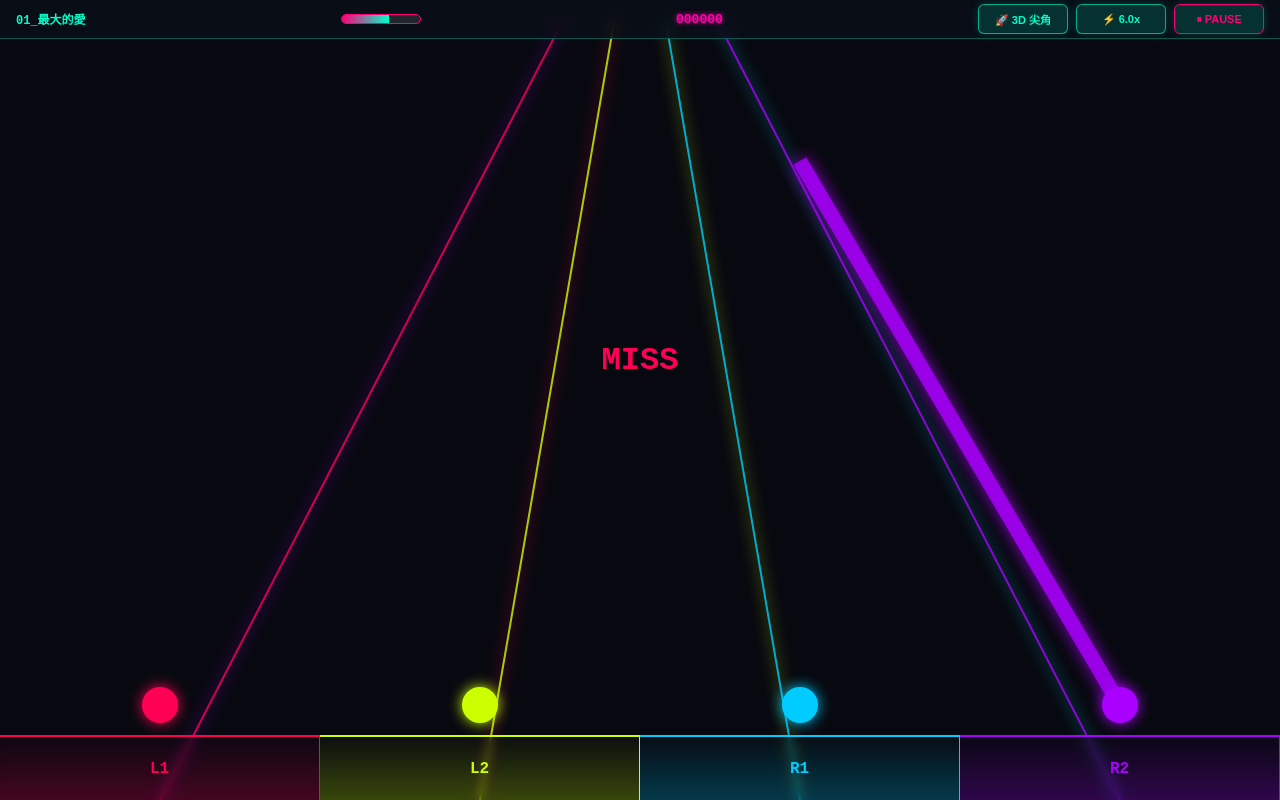
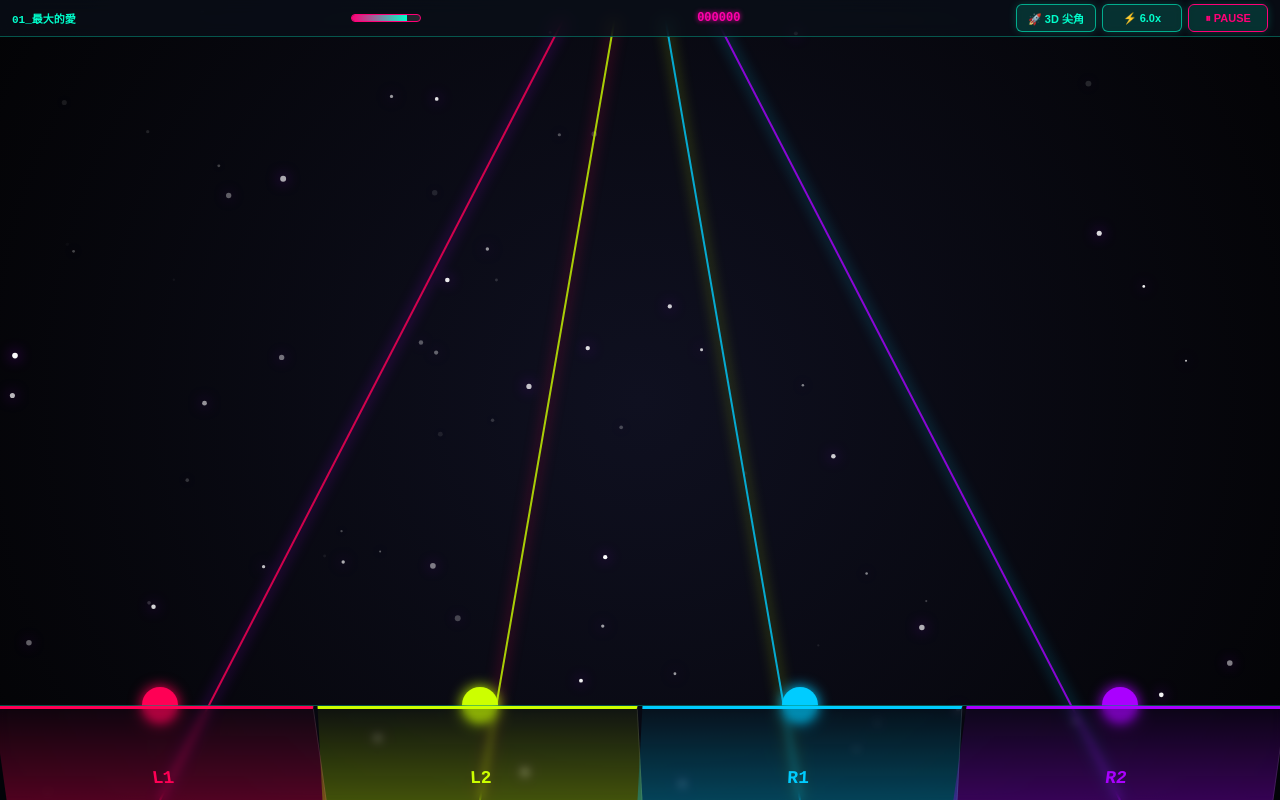
Before and after one commit to Heidiz17/arcatdia, a plain HTML site: page index.html in a window 1280 px wide. Both pictures are taken after a click on the button "▶ 啟動同步戰鬥 (全螢幕)". Drawn offline with Linux system fonts and the light colour scheme.

Commit message:
Add files via upload

```diff
--- a/app.js
+++ b/app.js
@@ -1,5 +1,5 @@
 /* =============================================================
-   🔒 Arcatdia Battle Engine v2.3 - Perfect Button Alignment & Fullscreen
+   🔒 Arcatdia Battle Engine v2.6 - Starfield & 3D Skew Lanes
    ============================================================= */
 
 const canvas = document.getElementById('battleCanvas');
@@ -14,19 +14,21 @@ resizeCanvas();
 
 let bpm = 175;
 let isPlaying = false;
+let isCalibrationMode = false;
 let score = 0;
 let combo = 0;
 let hp = 100;
 let notes = [];
 let particles = [];
+let stars = []; // 🌟 動態背景星空
 let startTime = 0;
 
 const audioOffsetMs = 250;
 let noteSpeed = 6.0;
+let playbackSpeed = 1.0;
 
 const lanePressed = [false, false, false, false];
 
-// 🎨 4 軌獨立色彩
 const laneColors = [
     { main: "#ff0055", glow: "rgba(255, 0, 85, 0.8)" },
     { main: "#ccff00", glow: "rgba(204, 255, 0, 0.8)" },
@@ -34,7 +36,7 @@ const laneColors = [
     { main: "#aa00ff", glow: "rgba(170, 0, 255, 0.8)" }
 ];
 
-let currentPerspectiveMode = 2; // 預設 🚀 3D 尖角
+let currentPerspectiveMode = 2; // 預設 3D 尖角
 
 function togglePerspectiveMode() {
     currentPerspectiveMode = currentPerspectiveMode === 1 ? 2 : 1;
@@ -54,7 +56,36 @@ function toggleNoteSpeed() {
     }
 }
 
-/* 🎛️ DSP 高音 Hi-Hat */
+function togglePlaybackSpeed() {
+    const speeds = [0.7, 1.0, 1.2];
+    let idx = speeds.indexOf(playbackSpeed);
+    playbackSpeed = speeds[(idx + 1) % speeds.length];
+
+    Object.keys(audioElements).forEach(key => {
+        audioElements[key].playbackRate = playbackSpeed;
+    });
+
+    const speedBtn = document.getElementById('speedToggleBtn');
+    if (speedBtn) {
+        speedBtn.innerText = `🎵 ${playbackSpeed.toFixed(1)}x`;
+    }
+}
+
+/* 🌟 初始化背景星空粒子 */
+function initStars() {
+    stars = [];
+    for (let i = 0; i < 70; i++) {
+        stars.push({
+            x: Math.random() * canvas.width,
+            y: Math.random() * canvas.height,
+            size: Math.random() * 2 + 1,
+            speed: Math.random() * 1.5 + 0.5,
+            alpha: Math.random()
+        });
+    }
+}
+initStars();
+
 const AudioContextClass = window.AudioContext || window.webkitAudioContext;
 let dspCtx = null;
 
@@ -95,20 +126,16 @@ function playHiHatHitSound() {
 }
 
 function createHitParticles(x, y, color) {
-    if (particles.length > 30) {
-        particles.splice(0, 10);
-    }
+    if (particles.length > 30) particles.splice(0, 10);
     for (let i = 0; i < 6; i++) {
         const angle = Math.random() * Math.PI * 2;
         const speed = Math.random() * 5 + 2;
         particles.push({
-            x: x,
-            y: y,
+            x: x, y: y,
             vx: Math.cos(angle) * speed,
             vy: Math.sin(angle) * speed,
             size: Math.random() * 3 + 2,
-            color: color,
-            alpha: 1.0
+            color: color, alpha: 1.0
         });
     }
 }
@@ -130,13 +157,23 @@ Object.keys(stemFiles).forEach(key => {
     audioElements[key] = audio;
 });
 
-function generate175BpmChart() {
+function generateChart(isCalibration = false) {
     notes = [];
     particles = [];
     const beatMs = (60 / bpm) * 1000;
-
     let currentMs = audioOffsetMs;
 
+    if (isCalibration) {
+        for (let i = 0; i < 4; i++) {
+            notes.push({
+                type: 'tap',
+                lane: 1,
+                targetTime: currentMs,
+                hit: false
+            });
+            currentMs += beatMs;
+        }
+    } else {
         for (let i = 0; i < 600; i++) {
             if (i % 16 === 7) {
                 notes.push({
@@ -165,6 +202,7 @@ function generate175BpmChart() {
                     });
                 });
                 currentMs += beatMs;
+            }
         }
     }
 }
@@ -201,7 +239,7 @@ for (let i = 0; i < 4; i++) {
 
 function handleTap(laneIndex) {
     if (!isPlaying) return;
-    const currentTimeMs = performance.now() - startTime;
+    const currentTimeMs = (performance.now() - startTime) * playbackSpeed;
     const W = canvas.width;
     const laneW = W / 4;
     const hitZoneY = canvas.height - 95;
@@ -241,7 +279,7 @@ function handleTap(laneIndex) {
 
 function handleRelease(laneIndex) {
     if (!isPlaying) return;
-    const currentTimeMs = performance.now() - startTime;
+    const currentTimeMs = (performance.now() - startTime) * playbackSpeed;
 
     const holdNote = notes.find(n => n.lane === laneIndex && n.type === 'hold' && n.holding && !n.completed);
     if (holdNote) {
@@ -282,6 +320,7 @@ function showJudgement(text, color) {
 
 function playAllAudio() {
     Object.keys(audioElements).forEach(key => {
+        audioElements[key].playbackRate = playbackSpeed;
         audioElements[key].currentTime = 0;
         audioElements[key].play().catch(() => {});
     });
@@ -298,11 +337,12 @@ function togglePlay() {
     const playBtn = document.getElementById('mainPlayBtn');
     if (!isPlaying) {
         isPlaying = true;
+        isCalibrationMode = false;
         score = 0;
         combo = 0;
         hp = 100;
         updateUI();
-        generate175BpmChart();
+        generateChart(false);
         playAllAudio();
         startTime = performance.now();
         if (playBtn) playBtn.innerText = "⏸ PAUSE";
@@ -314,47 +354,64 @@ function togglePlay() {
     }
 }
 
-// 🎯 點擊啟動自動進入手機全螢幕（縮埋網址列！）
-function startBattle() {
+function startCalibration() {
     initDSP();
+    const mask = document.getElementById('startMask');
+    if (mask) mask.style.display = 'none';
 
-    // 嘗試隱藏網址列進入全螢幕
-    const docEl = document.documentElement;
-    if (docEl.requestFullscreen) {
-        docEl.requestFullscreen().catch(() => {});
-    } else if (docEl.webkitRequestFullscreen) {
-        docEl.webkitRequestFullscreen().catch(() => {});
+    isPlaying = true;
+    isCalibrationMode = true;
+    score = 0;
+    combo = 0;
+    hp = 100;
+    updateUI();
+    generateChart(true);
+
+    if (audioElements['drums']) {
+        audioElements['drums'].playbackRate = playbackSpeed;
+        audioElements['drums'].currentTime = 0;
+        audioElements['drums'].play().catch(() => {});
     }
 
-    const mask = document.getElementById('startMask');
-    if (mask) mask.style.display = 'none';
-    togglePlay();
+    startTime = performance.now();
+    const playBtn = document.getElementById('mainPlayBtn');
+    if (playBtn) playBtn.innerText = "⏸ PAUSE";
+    requestAnimationFrame(gameLoop);
+}
+
+function startBattle() {
+    startCalibration();
 }
 
 function gameLoop() {
     if (!isPlaying) return;
     ctx.clearRect(0, 0, canvas.width, canvas.height);
 
-    const currentTimeMs = performance.now() - startTime;
-    const travelDuration = 7200 / noteSpeed;
+    // 🌟 1. 渲染背景動態星空
+    stars.forEach(s => {
+        ctx.fillStyle = `rgba(255, 255, 255, ${s.alpha})`;
+        ctx.beginPath();
+        ctx.arc(s.x, s.y, s.size, 0, Math.PI * 2);
+        ctx.fill();
+
+        s.y += s.speed * (playbackSpeed * 1.5);
+        if (s.y > canvas.height) {
+            s.y = 0;
+            s.x = Math.random() * canvas.width;
+        }
+    });
+
+    const currentTimeMs = (performance.now() - startTime) * playbackSpeed;
+    const travelDuration = (7200 / noteSpeed);
     const W = canvas.width;
     const H = canvas.height;
-
-    // 🎯 打擊點 Y 座標對齊按鈕上方頂線
     const hitZoneY = H - 95;
     const startY = 20;
 
     const laneW = W / 4;
+    const botX = [laneW * 0.5, laneW * 1.5, laneW * 2.5, laneW * 3.5];
+    const topX = (currentPerspectiveMode === 1) ? botX : [W * 0.44, W * 0.48, W * 0.52, W * 0.56];
 
-    // 🎯 精準對位公式：4 條線底部點 100% 落在 4 個按鈕的正中心 (12.5%, 37.5%, 62.5%, 87.5%)
-    const botX = [laneW * 0.5, laneW * 1.5, laneW * 2.5, laneW * 3.5];
-
-    // Mode 1: 純直軌 | Mode 2: 🚀 3D 尖角
-    const topX = (currentPerspectiveMode === 1)
-        ? botX
-        : [W * 0.44, W * 0.48, W * 0.52, W * 0.56];
-
-    // 1. 畫 4 軌獨立色彩線 (正中心穿過按鈕)
     for (let i = 0; i < 4; i++) {
         ctx.strokeStyle = laneColors[i].glow;
         ctx.lineWidth = 2;
@@ -371,7 +428,6 @@ function gameLoop() {
         ctx.fill();
     }
 
-    // 2. 畫 Notes 樂譜 (橫向展開剛好等於按鈕對應闊度！)
     notes.forEach(note => {
         const laneIndex = note.lane;
         const tx = topX[laneIndex];
@@ -397,7 +453,6 @@ function gameLoop() {
                 if (currentPerspectiveMode === 1) {
                     ctx.ellipse(currentX, currentY, 14, 20, 0, 0, Math.PI * 2);
                 } else {
-                    // 🚀 遠處企直 (Rx:5, Ry:22) ➔ 衝到打擊區橫向展寬剛好匹配按鈕闊度 (Rx:38, Ry:9)！
                     const rx = (5 * (1.0 - progress)) + (38 * progress);
                     const ry = (22 * (1.0 - progress)) + (9 * progress);
                     ctx.ellipse(currentX, currentY, rx, ry, 0, 0, Math.PI * 2);
@@ -467,7 +522,6 @@ function gameLoop() {
         }
     });
 
-    // 3. 粒子渲染
     for (let i = particles.length - 1; i >= 0; i--) {
         const p = particles[i];
         ctx.save();
--- a/style.css
+++ b/style.css
@@ -9,7 +9,7 @@
 body, html {
     width: 100%;
     height: 100%;
-    background-color: #050508;
+    background-color: #030305;
     color: #00ffcc;
     font-family: 'Courier New', Courier, monospace;
     overflow: hidden;
@@ -23,10 +23,10 @@ body, html {
     flex-direction: column;
     justify-content: space-between;
     align-items: center;
-    background: #080910;
+    background: radial-gradient(circle at center, #0f1020 0%, #030305 100%);
 }
 
-/* 頂部貼盡半透明 HUD (橫屏極致寬廣) */
+/* 頂部貼盡 HUD */
 .hud-overlay {
     position: absolute;
     top: 0;
@@ -37,24 +37,24 @@ body, html {
     justify-content: space-between;
     align-items: center;
     background: rgba(10, 15, 25, 0.75);
-    padding: 4px 16px;
+    padding: 4px 12px;
     border-bottom: 1px solid rgba(0, 255, 204, 0.3);
     backdrop-filter: blur(8px);
 }
 
 .track-info {
-    font-size: 12px;
+    font-size: 11px;
     font-weight: bold;
     color: #00ffcc;
     white-space: nowrap;
 }
 
 .hp-bar-container {
-    width: 80px;
-    height: 10px;
+    width: 70px;
+    height: 8px;
     background: rgba(255, 255, 255, 0.1);
     border: 1px solid #ff0077;
-    border-radius: 5px;
+    border-radius: 4px;
     overflow: hidden;
 }
 
@@ -66,13 +66,12 @@ body, html {
 
 .hud-buttons {
     display: flex;
-    gap: 8px;
+    gap: 6px;
 }
 
-/* 水晶半透明按鈕 */
 .btn-panel {
-    min-width: 90px;
-    height: 30px;
+    min-width: 80px;
+    height: 28px;
     background: rgba(0, 255, 204, 0.15);
     border: 1px solid rgba(0, 255, 204, 0.6);
     color: #00ffcc;
@@ -93,7 +92,7 @@ body, html {
 }
 
 .score-board {
-    font-size: 13px;
+    font-size: 12px;
     color: #ff00aa;
     font-weight: bold;
     text-shadow: 0 0 5px #ff00aa;
@@ -130,75 +129,80 @@ body, html {
     display: block;
 }
 
-/* 🎯 橫屏專屬：4 軌半透明按鈕 (完美精緻高度 65px) */
+/* 🎯 3D 梯形斜角貼合按鈕區 */
 .touch-controller {
     position: absolute;
     bottom: 0;
     left: 0;
     width: 100%;
-    height: 65px;
+    height: 95px;
     display: flex;
     z-index: 8;
-    background: rgba(5, 8, 15, 0.3);
+    background: rgba(5, 8, 15, 0.35);
     backdrop-filter: blur(4px);
+    border-top: 1px solid rgba(0, 255, 204, 0.3);
 }
 
 .touch-lane {
     flex: 1;
     display: flex;
     justify-content: center;
-    align-items: center;
-    font-size: 16px;
+    align-items: flex-end;
+    padding-bottom: 12px;
+    font-size: 18px;
     font-weight: 900;
-    border-top: 2px solid;
     border-right: 1px solid rgba(255, 255, 255, 0.1);
     transition: all 0.1s ease;
 }
 
-/* L1: 粉紅 */
+/* L1: 粉紅半透明 (配合梯形斜角微微向內傾斜) */
 #lane0 {
     color: #ff0055;
-    border-color: #ff0055;
-    background: linear-gradient(180deg, rgba(255, 0, 85, 0.03) 0%, rgba(255, 0, 85, 0.25) 100%);
+    transform: skewX(8deg);
+    background: linear-gradient(180deg, rgba(255, 0, 85, 0.05) 0%, rgba(255, 0, 85, 0.3) 100%);
+    border-top: 3px solid #ff0055;
 }
 #lane0.pressed {
-    background: rgba(255, 0, 85, 0.5);
+    background: rgba(255, 0, 85, 0.6);
     box-shadow: inset 0 0 25px #ff0055;
     color: #fff;
 }
 
-/* L2: 黃綠 */
+/* L2: 黃綠半透明 */
 #lane1 {
     color: #ccff00;
-    border-color: #ccff00;
-    background: linear-gradient(180deg, rgba(204, 255, 0, 0.03) 0%, rgba(204, 255, 0, 0.25) 100%);
+    transform: skewX(3deg);
+    background: linear-gradient(180deg, rgba(204, 255, 0, 0.05) 0%, rgba(204, 255, 0, 0.3) 100%);
+    border-top: 3px solid #ccff00;
 }
 #lane1.pressed {
-    background: rgba(204, 255, 0, 0.5);
+    background: rgba(204, 255, 0, 0.6);
     box-shadow: inset 0 0 25px #ccff00;
     color: #fff;
 }
 
-/* R1: 冰藍 */
+/* R1: 冰藍半透明 */
 #lane2 {
     color: #00ccff;
-    border-color: #00ccff;
-    background: linear-gradient(180deg, rgba(0, 204, 255, 0.03) 0%, rgba(0, 204, 255, 0.25) 100%);
+    transform: skewX(-3deg);
+    background: linear-gradient(180deg, rgba(0, 204, 255, 0.05) 0%, rgba(0, 204, 255, 0.3) 100%);
+    border-top: 3px solid #00ccff;
 }
 #lane2.pressed {
-    background: rgba(0, 204, 255, 0.5);
+    background: rgba(0, 204, 255, 0.6);
     box-shadow: inset 0 0 25px #00ccff;
     color: #fff;
 }
 
-/* R2: 夢幻紫 */
+/* R2: 夢幻紫半透明 */
 #lane3 {
     color: #aa00ff;
-    border-color: #aa00ff;
-    background: linear-gradient(180deg, rgba(170, 0, 255, 0.03) 0%, rgba(170, 0, 255, 0.25) 100%);
+    transform: skewX(-8deg);
+    background: linear-gradient(180deg, rgba(170, 0, 255, 0.05) 0%, rgba(170, 0, 255, 0.3) 100%);
+    border-top: 3px solid #aa00ff;
 }
 #lane3.pressed {
-    background: rgba(170, 0, 255, 0.5);
+    background: rgba(170, 0, 255, 0.6);
     box-shadow: inset 0 0 25px #aa00ff;
     color: #fff;
 }
```
Lines whose indentation alone changed are shown as unchanged.
